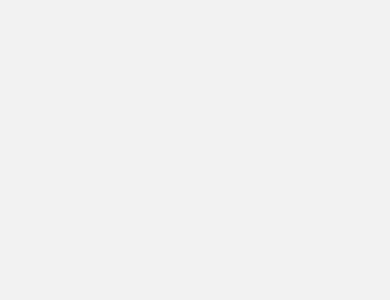
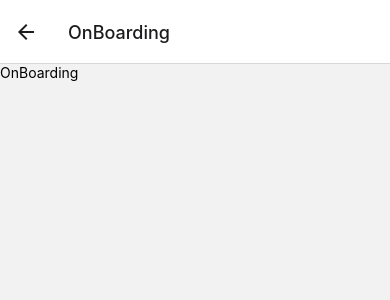
Before and after one commit to mianfarooqazam/Medi_Stock, a React Native app: screen /OnBoarding in a window 390 px wide. Before the commit this address had no page. Shown: the top 300 px of the page. Built offline with nearby package versions, Linux system fonts and the light colour scheme.

Commit message:
Animation fixexd
-OnBoarding screen added

```diff
--- a/src/navigator/MainNavigator.tsx
+++ b/src/navigator/MainNavigator.tsx
@@ -18,6 +18,7 @@ import NewInvoice from '../screens/dashboard/NewInvoice';
 import CalculateBill from '../screens/dashboard/CalculateBill';
 import Inventory from '../screens/dashboard/Inventory';
 import StockInOut from '../screens/dashboard/StockInOut';
+import OnBoarding from '../screens/dashboard/onBoarding/OnBoarding';
 
 
 
@@ -29,6 +30,7 @@ const MainNavigator = () => {
     <Stack.Navigator initialRouteName='SplashScreen' screenOptions={{headerBackTitleVisible:false}}>
     <Stack.Screen name="SplashScreen" component={SplashScreen} options={{ headerShown: false }} />
         <Stack.Screen name='Dashboard' component={Dashboard}/>
+        <Stack.Screen name='OnBoarding' component={OnBoarding}/>
 
         <Stack.Screen name='NewInvoice' component={NewInvoice} options={{title:'Generate Invoice'}}/>
         <Stack.Screen name='CalculateBill' component={CalculateBill} options={{title:'Bill Calculated'}}/>
--- a/src/screens/dashboard/Dashboard.tsx
+++ b/src/screens/dashboard/Dashboard.tsx
@@ -41,7 +41,7 @@ const Dashboard = ({navigation}) => {
         </TouchableOpacity>
       </View>
       <View style={styles.row}>
-        <TouchableOpacity style={[styles.item, { height: itemHeight }]}>
+        <TouchableOpacity style={[styles.item, { height: itemHeight }]} onPress={()=>navigation.navigate("OnBoarding")}>
           <Text style={styles.screenText}>Sales</Text>
           <MaterialIcon name="attach-money" size={40} color="#fff" />
         </TouchableOpacity>
--- /dev/null
+++ b/src/screens/dashboard/onBoarding/OnBoarding.tsx
@@ -0,0 +1,12 @@
+import { View, Text } from 'react-native'
+import React from 'react'
+
+const OnBoarding = () => {
+  return (
+    <View>
+      <Text>OnBoarding</Text>
+    </View>
+  )
+}
+
+export default OnBoarding
--- a/src/splash/SplashScreen.tsx
+++ b/src/splash/SplashScreen.tsx
@@ -1,29 +1,18 @@
 import React, { useEffect } from 'react';
 import { View, StyleSheet } from 'react-native';
 import LottieView from 'lottie-react-native';
-import animationData from '../../assets/animation3.json';
+
 
 const SplashScreen = ({ navigation }) => {
-  useEffect(() => {
-    const onAnimationFinish = () => {
-      navigation.replace('Dashboard');
-    };
-
-    return () => {};
-  }, [navigation]);
-
-  function onAnimationFinish(): void {
-    throw new Error('Function not implemented.');
-  }
 
   return (
     <View style={styles.container}>
       <LottieView
-     source={require('../../assets/animation1.json')}
+     source={require('../../assets/animation/animation1.json')}
         autoPlay
         loop={false}
         onAnimationFinish={() => {
-          navigation.replace('Dashboard');
+          navigation.replace('OnBoarding');
         }}
       />
     </View>
```
